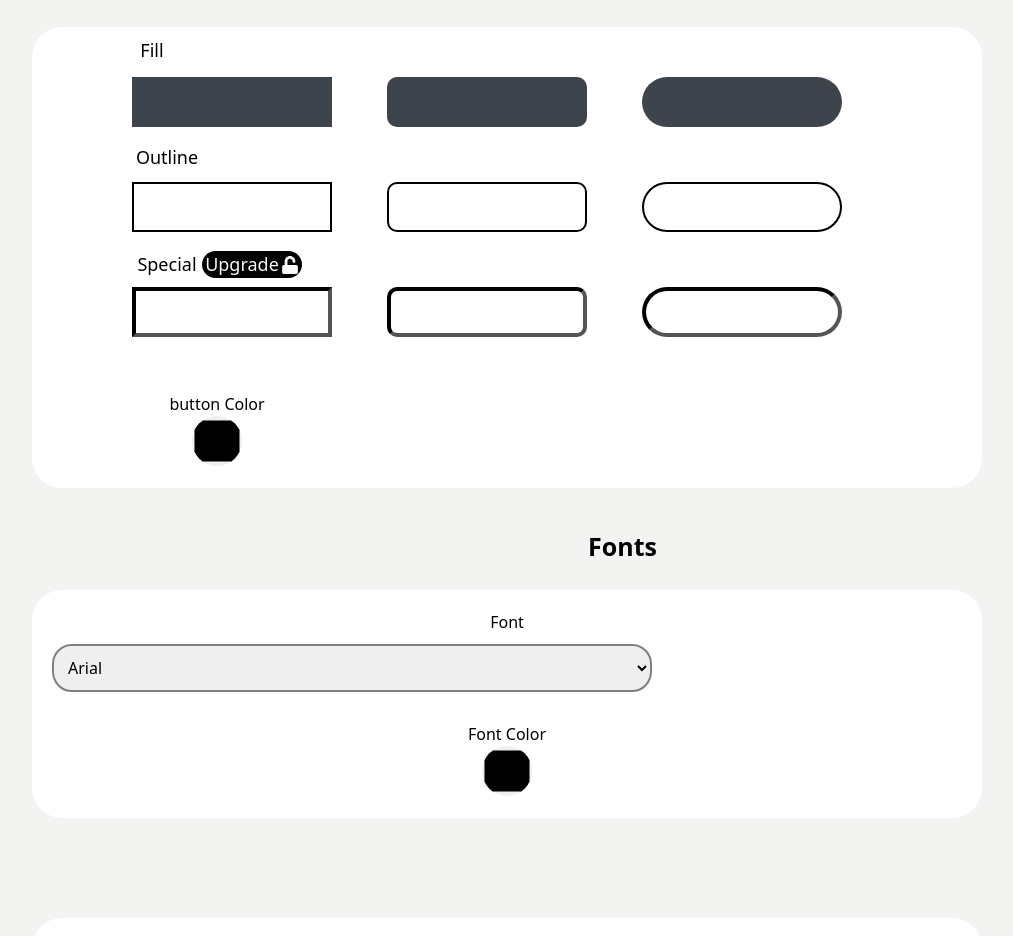
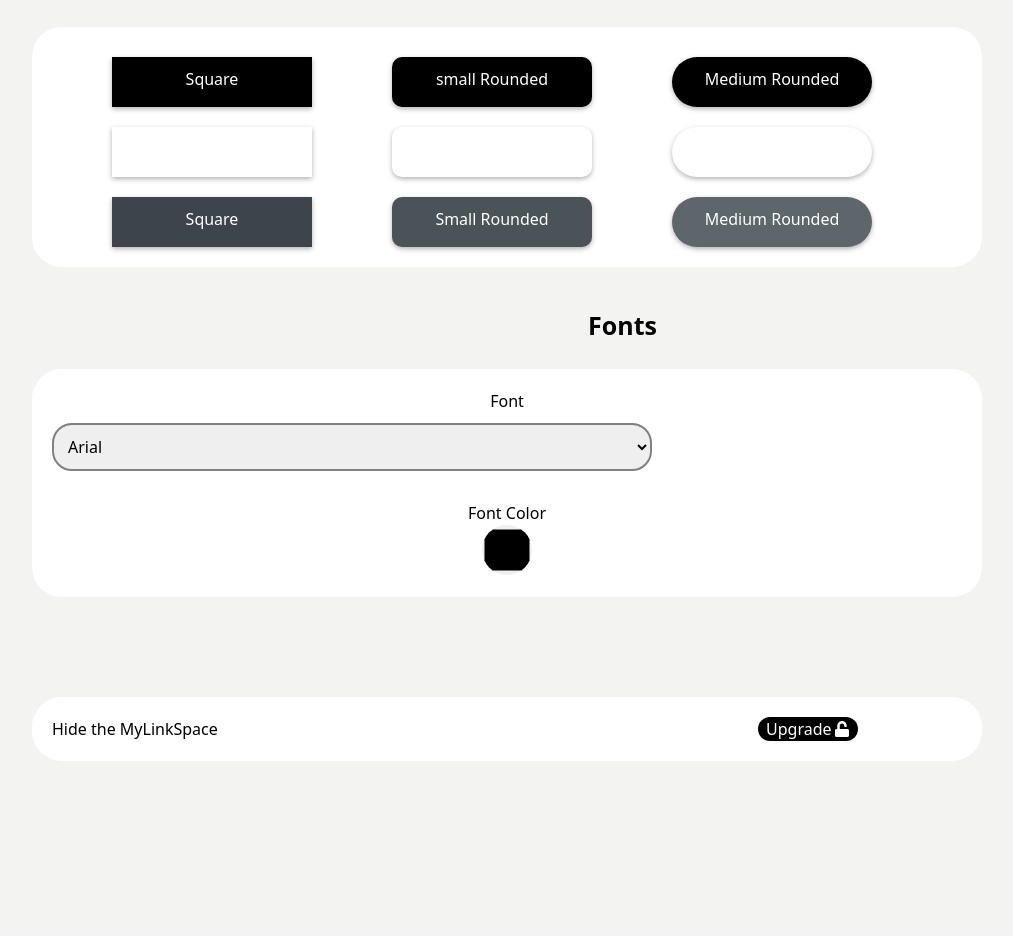
Before and after one commit to nat2132/MyLinkSpace, a React (Vite) app in the folder frontend/: page /appearance in a window 1280 px wide. Shown: the part 1860-2796 px from the top of the page, without its empty margins (40-1053 px from the left). After the commit the page ends 2703 px from the top, so only its background shows below. Built offline with nearby package versions, Linux system fonts and the light colour scheme.

Commit message:
buttons styled

```diff
--- a/frontend/src/components/Analytics/analytics.jsx
+++ /dev/null
@@ -1,127 +0,0 @@
-import React, { useState } from 'react';
-import { themes } from '../../themes';
-import { FaUnlock } from "react-icons/fa";
-
-const Analytics = () => {
-  const [selectedTheme, setSelectedTheme] = useState(themes[0]);
-  const [customColor, setCustomColor] = useState('#ffffff'); // Default color
-  const [isGradient, setIsGradient] = useState(false); // Flag for gradient
-
-  const handleThemeChange = (theme) => {
-    setSelectedTheme(theme);
-    setCustomColor(theme.backgroundColor); // Set custom color to the theme's background color
-  };
-
-  const handleUpgradeClick = (backgroundName) => {
-    alert(`Upgrading to ${backgroundName} background!`);
-  };
-
-  const handleColorChange = (event) => {
-    setCustomColor(event.target.value);
-  };
-
-  const toggleGradient = () => {
-    setIsGradient((prev) => !prev);
-  };
-
-  return (
-    <div>
-    <div style={{ display: 'flex', padding: '20px' }}>
-      <div className='themes-container' style={{
-        display: 'grid',
-        gridTemplateColumns: 'repeat(4, 1fr)',
-        gap: '20px',
-        width: '900px',
-        height: '730px',
-        position: 'relative'
-      }}>
-        {themes.map((theme, index) => (
-          <div key={theme.name} style={{ position: 'relative' }}>
-            {index >= themes.length - 3 && (
-              <button
-                onClick={(e) => {
-                  e.stopPropagation();
-                  handleUpgradeClick(theme.name);
-                }}
-                style={{
-                  padding: '4px 6px',
-                  display: 'flex',
-                  alignItems: 'center',
-                  border: 'none',
-                  borderRadius: '4px',
-                  backgroundColor: '#FFD700',
-                  color: '#000',
-                  cursor: 'pointer',
-                  fontWeight: 'bold',
-                  marginLeft: '65px',
-                  position: 'absolute',
-                  zIndex: '2',
-                  marginTop: '15px'
-                }}
-              >
-                Upgrade <FaUnlock />
-              </button>
-            )}
-            <div
-              onClick={() => handleThemeChange(theme)}
-              style={{
-                background: theme.backgroundColor,
-                color: theme.textColor,
-                padding: '10px',
-                borderRadius: '8px',
-                textAlign: 'center',
-                cursor: 'pointer',
-                transition: 'transform 0.2s',
-                border: selectedTheme.name === theme.name ? '2px solid #ffffff' : 'none',
-              }}
-              className="grid-item"
-            >
-              <h3 style={{ marginTop: '95px' }}>{theme.name}</h3>
-            </div>
-          </div>
-        ))}
-      </div>
-
-        <h2>Preview</h2>
-        <div style={{
-          padding: '20px',
-          border: '1px solid #ccc',
-          borderRadius: '30px',
-          background: isGradient
-            ? `linear-gradient(45deg, ${customColor}, #ffffff)` // Example gradient
-            : customColor,
-          height: '400px',
-          color: selectedTheme.textColor, // Use selected theme text color
-        }}>
-          <p>This is how the {selectedTheme.name} background looks</p>
-        </div>
-        </div>
-
-        <div style={{ marginTop: '20px' }}>
-          <label>
-            Choose Color:
-            <input
-              type="color"
-              value={customColor}
-              onChange={handleColorChange}
-              style={{ marginLeft: '10px' }}
-            />
-          </label>
-          <div>
-            <label>
-              <input
-                type="checkbox"
-                checked={isGradient}
-                onChange={toggleGradient}
-              />
-              Use Gradient
-            </label>
-          </div>
-        </div>
-
-
-    </div>
-  );
-};
-
-export default Analytics;
--- a/frontend/src/components/Appearance/appearance.jsx
+++ b/frontend/src/components/Appearance/appearance.jsx
@@ -13,6 +13,38 @@ function appearance() {
     const [selectedTheme, setSelectedTheme] = useState(themes[0]);
     const [customColor, setCustomColor] = useState('#ffffff'); // Default color
     const [isGradient, setIsGradient] = useState(false); // Flag for gradient
+    const [selectedStyles, setSelectedStyles] = useState([]);
+    const [selectedFont, setSelectedFont] = useState('Arial'); // Default font
+    const [fontColor, setFontColor] = useState('#000000'); // Default color
+
+
+
+    const styles = [
+        { name: 'Square', borderRadius: '0px', backgroundColor: 'black' },
+        { name: 'small Rounded ', borderRadius: '10px', backgroundColor: 'black' },
+        { name: ' Medium Rounded', borderRadius: '30px', backgroundColor: 'black' },
+        { name: 'Square', borderRadius: '0px', backgroundColor: 'white' },
+        { name: 'Small Rounded', borderRadius: '10px', backgroundColor: 'white' },
+        { name: 'Medium Rounded', borderRadius: '30px', backgroundColor: 'white' },
+        { name: 'Square', borderRadius: '0px', backgroundColor: '#3D444B' },
+        { name: 'Small Rounded', borderRadius: '10px', backgroundColor: '#4A5458' },
+        { name: 'Medium Rounded', borderRadius: '30px', backgroundColor: '#5D666B' },
+      ];
+
+      const handleFontChange = (event) => {
+        setSelectedFont(event.target.value); // Update the selected font
+      };
+
+      const handleFontColorChange = (event) => {
+        setFontColor(event.target.value); // Update the font color
+      };
+
+      const handleStyleChange = (style) => {
+        // Prevent adding the same style multiple times
+        if (!selectedStyles.some(s => s.name === style.name)) {
+          setSelectedStyles([...selectedStyles, style]);
+        }
+      };
 
     const handleThemeChange = (theme) => {
       setSelectedTheme(theme);
@@ -146,6 +178,7 @@ function appearance() {
       : selectedTheme.backgroundColor, // Use selected theme's background color
     height: '400px',
     color: selectedTheme.textColor,
+    fontFamily:{selectedFont},
     marginLeft: '20px',
     flex: 1,
     marginLeft: '1050px',
@@ -155,9 +188,26 @@ function appearance() {
     width: '300px',
     boxShadow: '0 10px 15px rgba(0, 0, 0, 0.2)',
   }}
+
 >
-  <h2>Preview</h2>
-  <p>{selectedTheme.name}</p>
+{
+            selectedStyles.map((style, index) => (
+              <div
+                key={index}
+                style={{
+                  padding: '10px',
+                  marginTop:'100px',
+                  borderRadius: style.borderRadius,
+                  backgroundColor: style.backgroundColor,
+                  color: 'white',
+                  textAlign: 'center',
+                  marginBottom: '5px', // Space between stacked styles
+                }}
+              >
+                {style.name}
+              </div>
+            ))
+          }
 </div>
     </div>
 
@@ -195,72 +245,64 @@ function appearance() {
         </div>
         <h2 style={{marginTop:'30px',fontWeight:'bolder',fontSize:'25px',marginLeft:'45px'}}>Buttons </h2><br/>
         <div className='buttons'>
-        <div style={{marginTop:'30px', marginLeft:'80px',   backgroundColor: '#3D444B', display:'flex',flexDirection:'column',alignItems:'center',gap:'0.5rem',position:'relative'}}class="grid-item1">
-            <h2 style={{color:'black',marginTop:'-40px',marginLeft:'-160px'}}>Fill</h2>
+        <div style={{
+  display: 'grid',
+  gridTemplateColumns: 'repeat(3, 1fr)', // Three columns
+  gap: '20px', // Space between items
+  marginTop: '10px'
+}}>
+  {styles.map((style, index) => (
+    <div
+      key={index}
+      onClick={() => handleStyleChange(style)}
+      style={{
+        backgroundColor: style.backgroundColor,
+        border: 'none',
+        display: 'flex', // Use flex for inner content
+   marginLeft:'60px',
+        flexDirection: 'column',
+        alignItems: 'center',
+        gap: '0.5rem',
+        cursor: 'pointer',
+        padding: '10px',
+        width:'200px',
+        height:'50px',
+        borderRadius: style.borderRadius,
+        transition: '0.3s',
+        boxShadow: '0 2px 5px rgba(0,0,0,0.3)',
+      }}
+    >
+      <h2 style={{ color: 'white' }}>{style.name}</h2>
     </div>
-
-
-            <div style={{ marginTop:'30px',   borderRadius:'10px', marginLeft:'80px',     backgroundColor: '#3D444B', display:'flex',flexDirection:'column',alignItems:'center',gap:'0.5rem',position:'relative'}}class="grid-item1">
+  ))}
 </div>
-
-        <div style={{marginTop:'30px', borderRadius:'30px',marginLeft:'80px',     backgroundColor: '#3D444B', display:'flex',flexDirection:'column',alignItems:'center',gap:'0.5rem',position:'relative'}}class="grid-item1">
-        </div>
-
-        <div style={{marginTop:'50px', marginLeft:'80px',   backgroundColor: '',border:'2px solid black',      display:'flex',flexDirection:'column',alignItems:'center',gap:'0.5rem',position:'relative'}}class="grid-item1">
-            <h2 style={{color:'black',marginTop:'-40px',marginLeft:'-130px'}}>Outline</h2>
-        </div>
-
-
-            <div style={{ marginTop:'50px',   borderRadius:'10px', marginLeft:'80px',border:'2px solid black',     backgroundColor: '', display:'flex',flexDirection:'column',alignItems:'center',gap:'0.5rem',position:'relative'}}class="grid-item1">
-        </div>
-
-        <div style={{marginTop:'50px', borderRadius:'30px',marginLeft:'80px', border:'2px solid black',         backgroundColor: '', display:'flex',flexDirection:'column',alignItems:'center',gap:'0.5rem',position:'relative'}}class="grid-item1">
-        </div>
-
-        <div style={{marginTop:'50px', marginLeft:'80px',   backgroundColor: '',border: '4px inset #000',     display:'flex',flexDirection:'column',alignItems:'center',gap:'0.5rem',position:'relative'}}class="grid-item1">
-            <h2 style={{color:'black',marginTop:'-40px',marginLeft:'-130px'}}>Special</h2>
-            <button style={{display:'flex',justifyContent:'center',alignItems:'center',width:'100px',borderRadius:'50px',backgroundColor:'black',gap:'2px',marginTop:'-35px',marginLeft:'40px'}}>Upgrade<FaUnlock/></button>
-        </div>
-
-
-            <div style={{ marginTop:'50px',   borderRadius:'10px', marginLeft:'80px',border:'4px inset #000',     backgroundColor: '', display:'flex',flexDirection:'column',alignItems:'center',gap:'0.5rem',position:'relative'}}class="grid-item1">
-        </div>
-
-        <div style={{marginTop:'50px', borderRadius:'30px',marginLeft:'80px', border:'4px inset black',         backgroundColor: '', display:'flex',flexDirection:'column',alignItems:'center',gap:'0.5rem',position:'relative'}}class="grid-item1">
-        </div>
-
-
-
-
-        <div style={{marginTop:'50px',marginLeft:'80px'}}>
-            <h2>button Color</h2>
-            <input style={{border:'none',borderRadius:'30px',width:'50px',height:'50px'}}type="color" placeholder='color' />
-        </div>
-
-
-
-
-
-
-
 
 
        </div>
 
         <h2 style={{marginTop:'40px',fontWeight:'bolder',fontSize:'25px',marginLeft:'45px'}}>Fonts </h2><br/>
-        <div className='fonts' style={{display:'flex',flexDirection:'column',gap:'10px'}}>
-            <h2 style={{color:'black',marginTop:'',marginLeft:''}}>Font</h2>
+        <div className='fonts' style={{ display: 'flex', flexDirection: 'column', gap: '10px', padding: '20px' }}>
+      <h2 style={{ color: 'black' }}>Font</h2>
 
-            <select style={{border:'2px grey solid',borderRadius:'20px',padding:'10px',width:'600px'}} id="fontSelect">
+      <select
+        style={{ border: '2px grey solid', borderRadius: '20px', padding: '10px', width: '600px' }}
+        id="fontSelect"
+        onChange={handleFontChange}
+      >
         <option value="Arial">Arial</option>
         <option value="Courier New">Courier New</option>
         <option value="Georgia">Georgia</option>
         <option value="Times New Roman">Times New Roman</option>
         <option value="Verdana">Verdana</option>
       </select>
-        <div style={{marginTop:'20px',marginLeft:''}}>
+
+      <div style={{ marginTop: '20px' }}>
         <h2>Font Color</h2>
-            <input style={{border:'none',borderRadius:'30px',width:'50px',height:'50px'}}type="color" placeholder='color'  />
+        <input
+          style={{ border: 'none', borderRadius: '30px', width: '50px', height: '50px' }}
+          type="color"
+          onChange={handleFontColorChange}
+        />
       </div>
 
 
```
Lines whose indentation alone changed are shown as unchanged.
